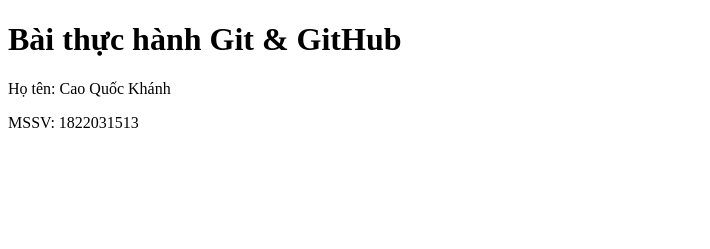
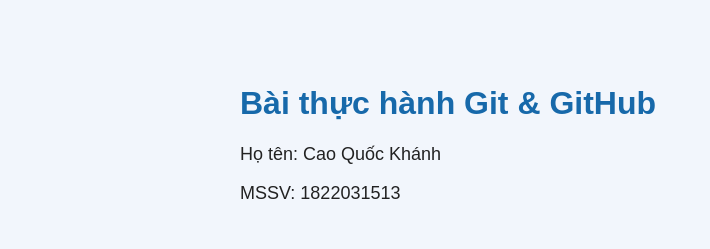
Before and after one commit to CaoQuocKhanh2003/ThucHanhGit_1822031513, a plain HTML site: page index.html in a window 1280 px wide. Shown: the whole page, without its empty margins (0-710 px from the left). Drawn offline with Linux system fonts and the light colour scheme.

Commit message:
frat: Them giao dien co ban

```diff
--- a/index.html
+++ b/index.html
@@ -4,6 +4,7 @@
   <meta charset="UTF-8">
   <meta name="viewport" content="width=device-width, initial-scale=1.0">
   <title>Bài thực hành Git</title>
+  <link rel="stylesheet" href="style.css">
 </head>
 <body>
   <h1>Bài thực hành Git &amp; GitHub</h1>
--- /dev/null
+++ b/style.css
@@ -0,0 +1,16 @@
+body {
+  font-family: Arial, sans-serif;
+  max-width: 800px;
+  margin: 40px auto;
+  padding: 24px;
+  background-color: #f2f6fc;
+  color: #222;
+}
+
+h1 {
+  color: #1769aa;
+}
+
+p {
+  font-size: 18px;
+}
```
